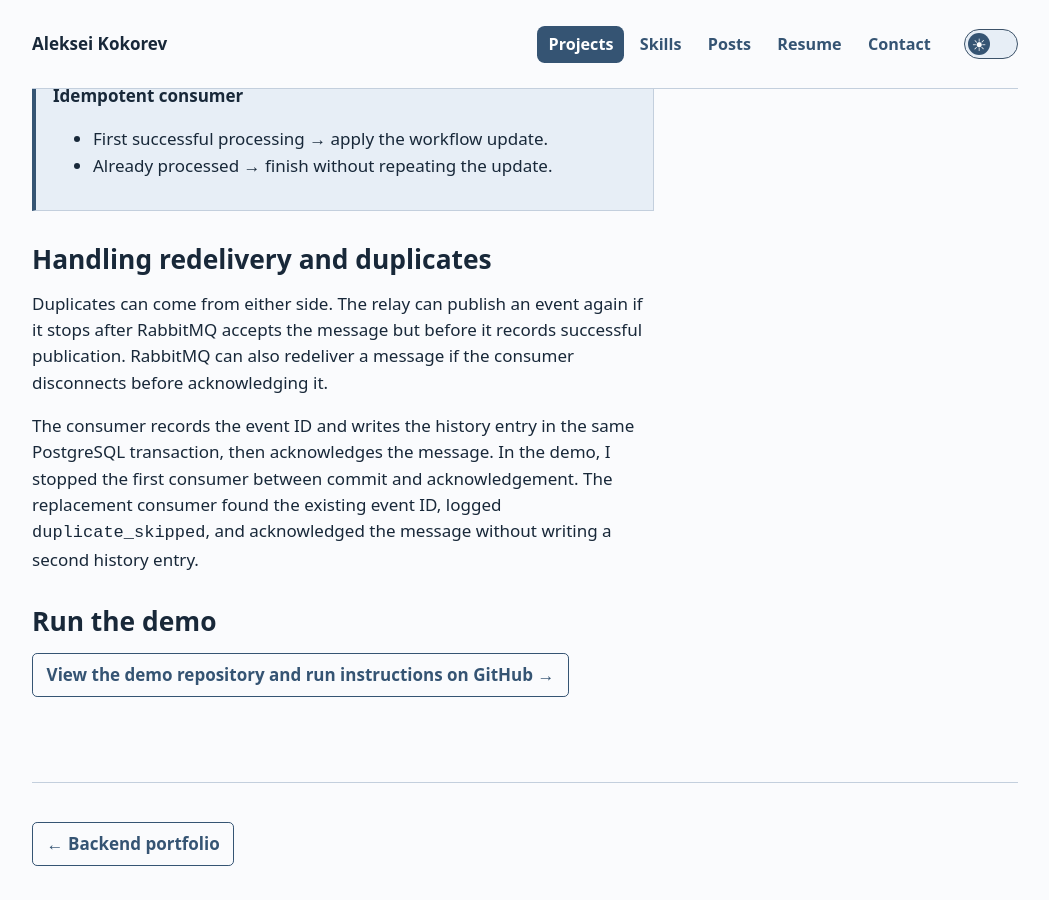
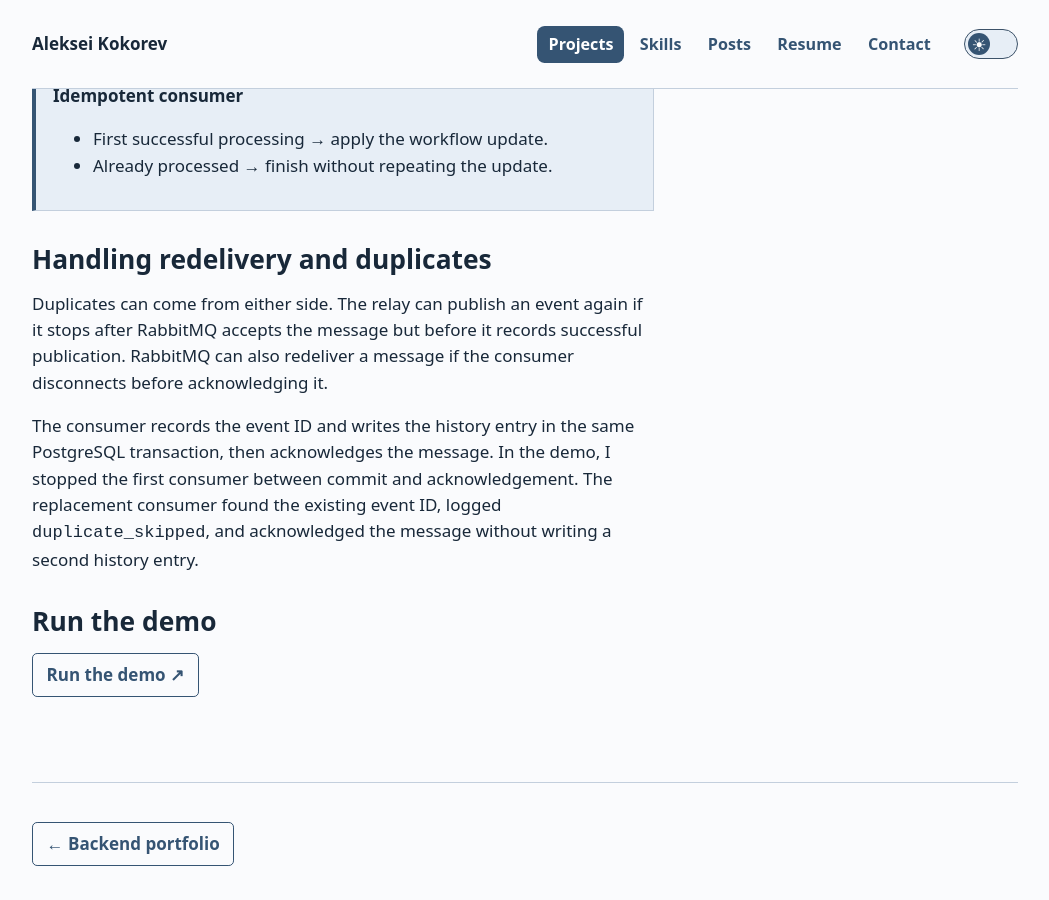
Before and after one commit to alex-coch/alex-coch.github.io, a Jekyll site: the page projects/transactional-outbox/index.html, which Jekyll copies as it is, in a window 1280 px wide and 900 px high, scrolled down 1749 px. Shown: the whole window, without its empty margins (115-1164 px from the left). Built offline with Jekyll 4.4.1, drawn with Linux system fonts in a browser that asks for light colours.

Commit message:
Match the outbox demo button label to the homepage

```diff
--- a/projects/transactional-outbox/index.html
+++ b/projects/transactional-outbox/index.html
@@ -68,7 +68,7 @@
   <p>The consumer records the event ID and writes the history entry in the same PostgreSQL transaction, then acknowledges the message. In the demo, I stopped the first consumer between commit and acknowledgement. The replacement consumer found the existing event ID, logged <code>duplicate_skipped</code>, and acknowledged the message without writing a second history entry.</p>
   <h2>Run the demo</h2>
   <div class="actions work-actions">
-    <a href="https://github.com/alex-coch/document-events-outbox#quick-start">View the demo repository and run instructions on GitHub →</a>
+    <a href="https://github.com/alex-coch/document-events-outbox#quick-start">Run the demo ↗</a>
   </div>
 </section>
 <footer>
```
